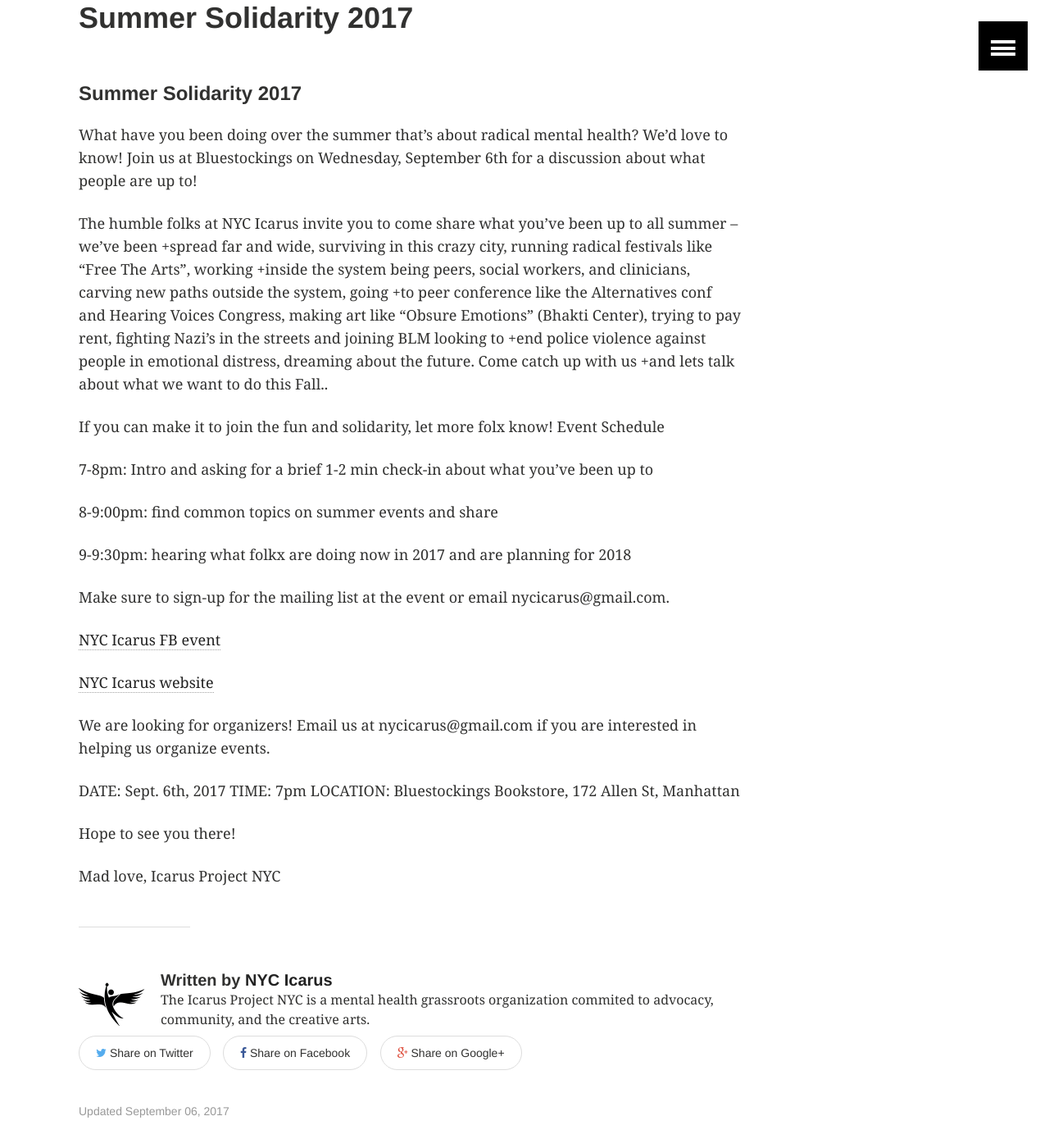
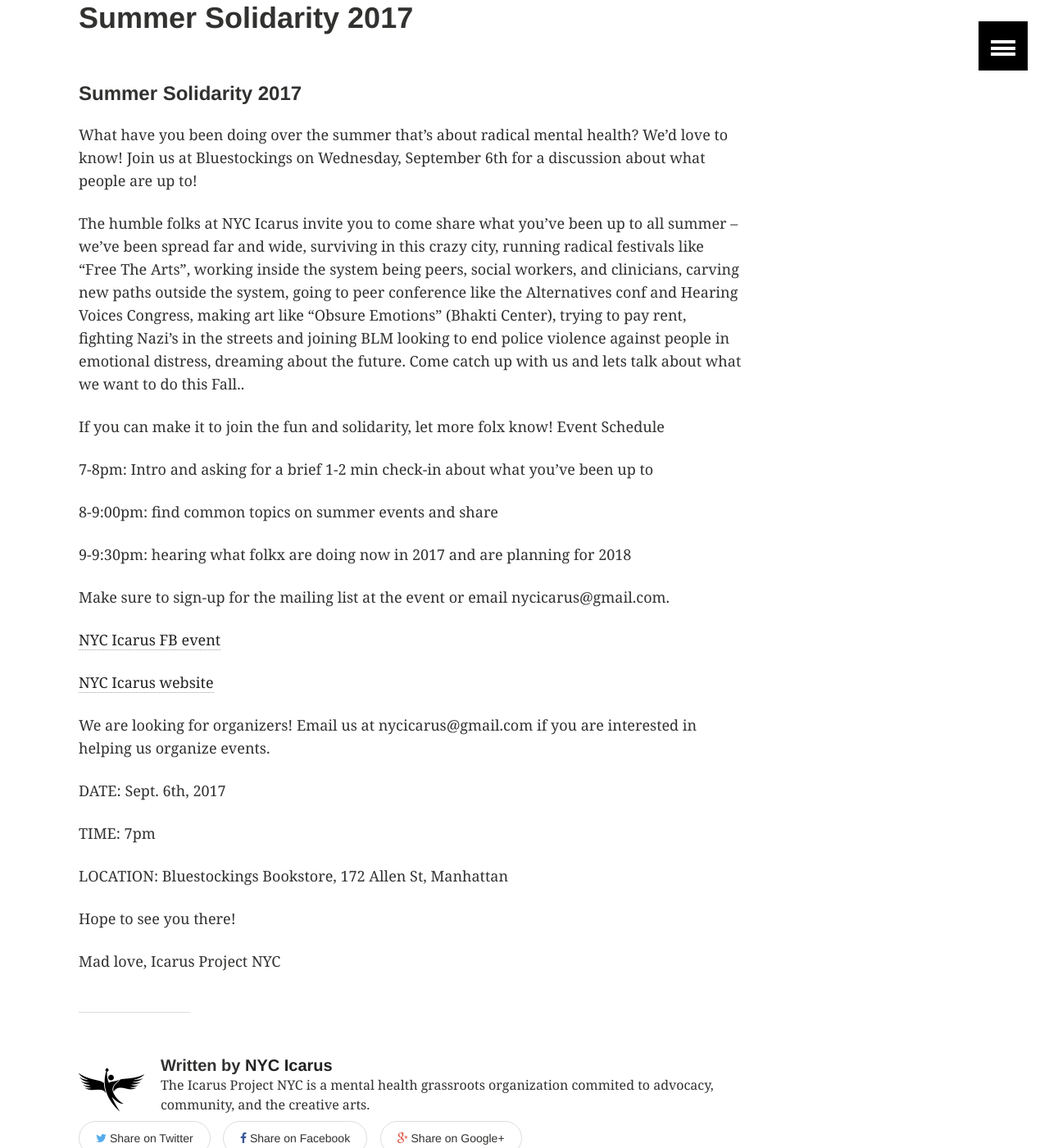
Before and after one commit to nycicarus/nycicarus.github.io, a Jekyll site: the page built from _posts/events/2017-09-06-summer-solidarity.md, in a window 1280 px wide and 1400 px high, scrolled down 480 px. Shown: the whole window at 82% size. Built offline with Jekyll 4.4.1, drawn with Linux system fonts in a browser that asks for light colours; a script that is not in the unit is left out; comment, search, counter and statistics services are not loaded.

```diff
--- a/_posts/events/2017-09-06-summer-solidarity.md
+++ b/_posts/events/2017-09-06-summer-solidarity.md
@@ -27,13 +27,7 @@ phone: ""
 What have you been doing over the summer that's about radical mental health? We'd love to know!
 Join us at Bluestockings on Wednesday, September 6th for a discussion about what people are up to!
 
-The humble folks at NYC Icarus invite you to come share what you've been up to all summer -- we've been
-+spread far and wide, surviving in this crazy city, running radical festivals like "Free The Arts", working
-+inside the system being peers, social workers, and clinicians, carving new paths outside the system, going
-+to peer conference like the Alternatives conf and Hearing Voices Congress, making art like "Obsure
- Emotions" (Bhakti Center), trying to pay rent, fighting Nazi's in the streets and joining BLM looking to
-+end police violence against people in emotional distress, dreaming about the future. Come catch up with us
-+and lets talk about what we want to do this Fall..
+The humble folks at NYC Icarus invite you to come share what you've been up to all summer -- we've been spread far and wide, surviving in this crazy city, running radical festivals like "Free The Arts", working inside the system being peers, social workers, and clinicians, carving new paths outside the system, going to peer conference like the Alternatives conf and Hearing Voices Congress, making art like "Obsure Emotions" (Bhakti Center), trying to pay rent, fighting Nazi's in the streets and joining BLM looking to end police violence against people in emotional distress, dreaming about the future. Come catch up with us and lets talk about what we want to do this Fall..
 
 If you can make it to join the fun and solidarity, let more folx know!
 Event Schedule
@@ -53,7 +47,9 @@ Make sure to sign-up for the mailing list at the event or email nycicarus@gmail.
 We are looking for organizers! Email us at nycicarus@gmail.com if you are interested in helping us organize events.
 
 DATE: Sept. 6th, 2017
+
 TIME: 7pm
+
 LOCATION: Bluestockings Bookstore, 172 Allen St, Manhattan
 
 Hope to see you there!
```
